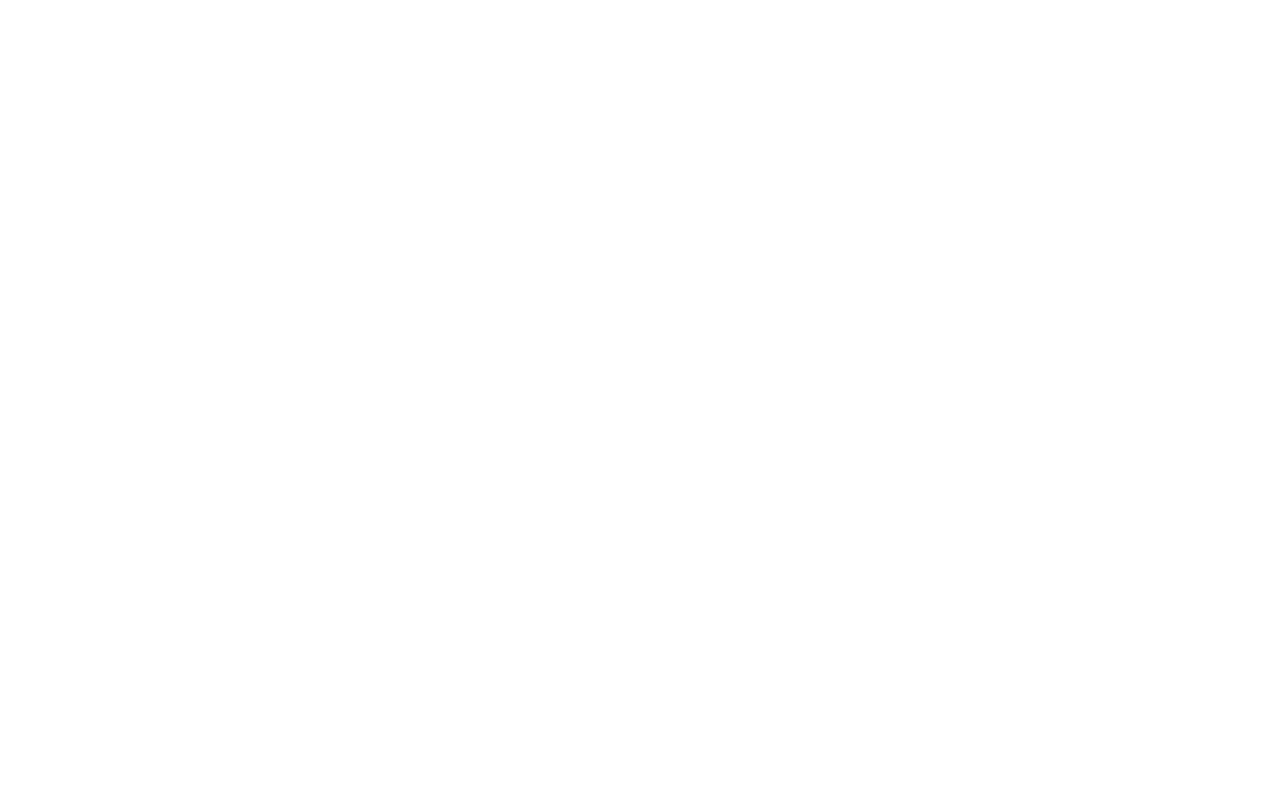
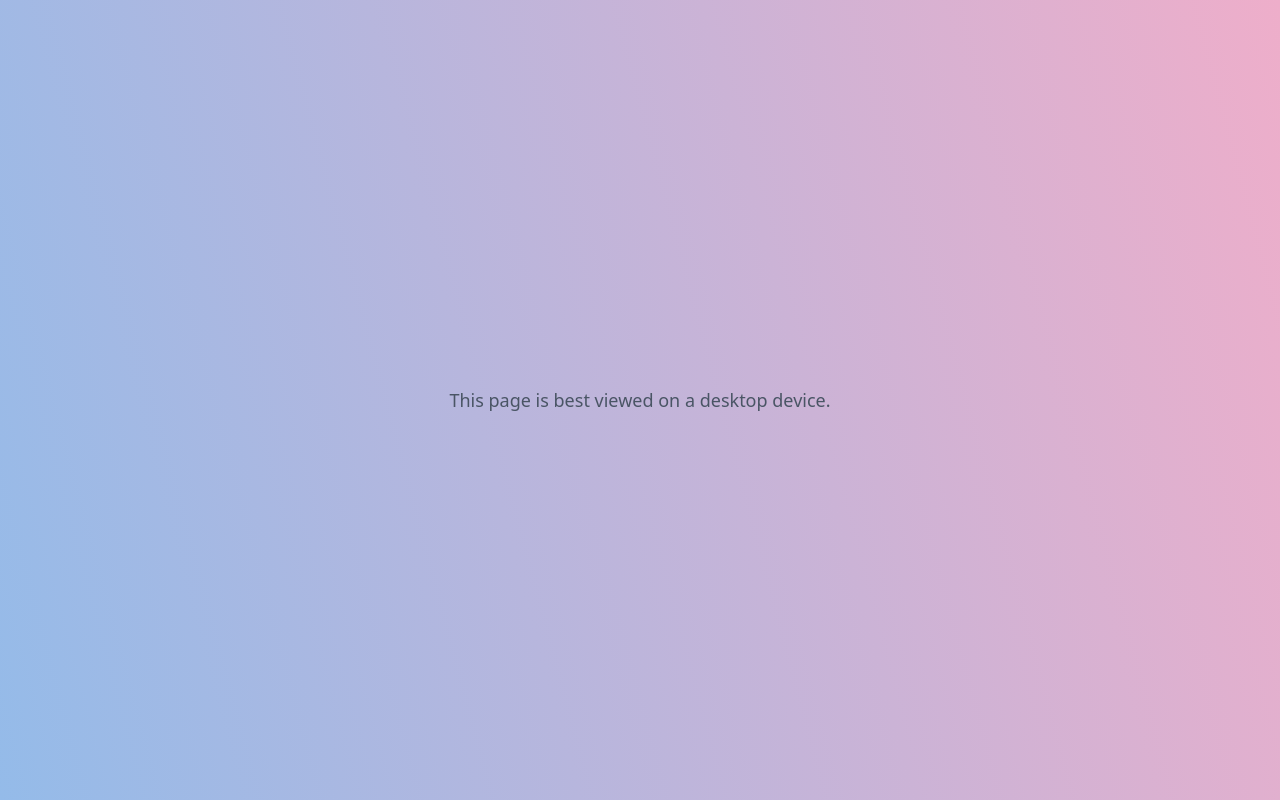
Before and after one commit to jj-jamen/jho, a React (Vite) app: page / in a window 1280 px wide. Built offline with nearby package versions, Linux system fonts and the light colour scheme; a web font is replaced by a local one.

Commit message:
deploying to github pages

```diff
--- a/src/App.jsx
+++ b/src/App.jsx
@@ -1,10 +1,12 @@
 import DesktopView from "./DesktopView";
+import ViewOnDesktop from "./ViewOnDesktop";
 import React from "react";
 
 function App() {
   return (
     <>
       <DesktopView />
+      <ViewOnDesktop />
     </>
   );
 }
--- /dev/null
+++ b/src/ViewOnDesktop.jsx
@@ -0,0 +1,9 @@
+import React from "react";
+
+export default function ViewOnDesktopRoute() {
+  return (
+    <div className="flex flex-col 2xl:hidden items-center justify-center min-h-screen">
+      <p className="text-lg text-gray-600">This page is best viewed on a desktop device.</p>
+    </div>
+  );
+};
```
